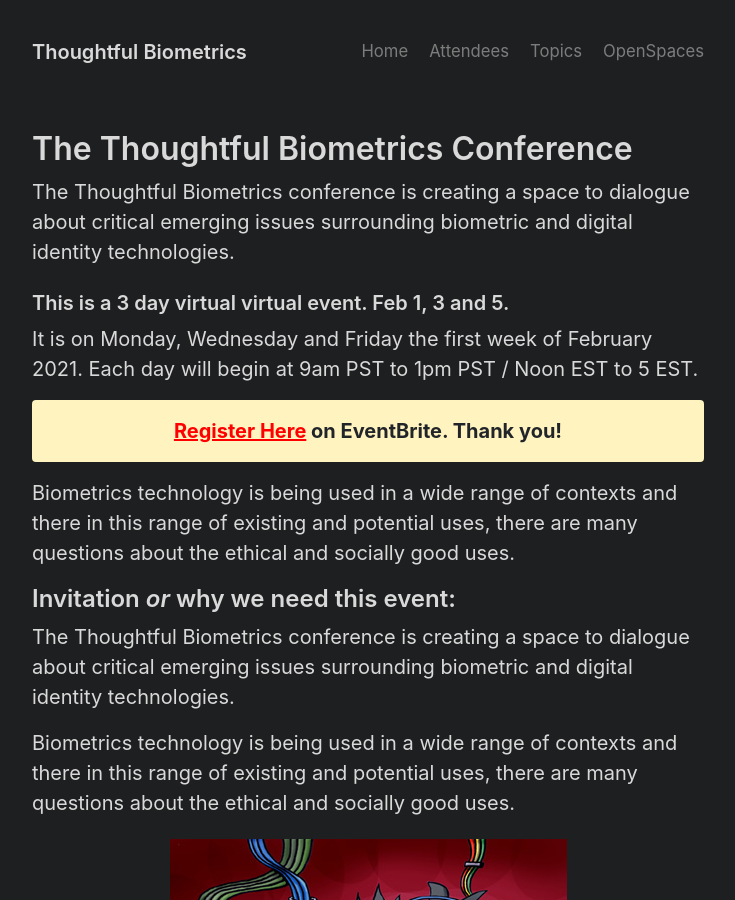
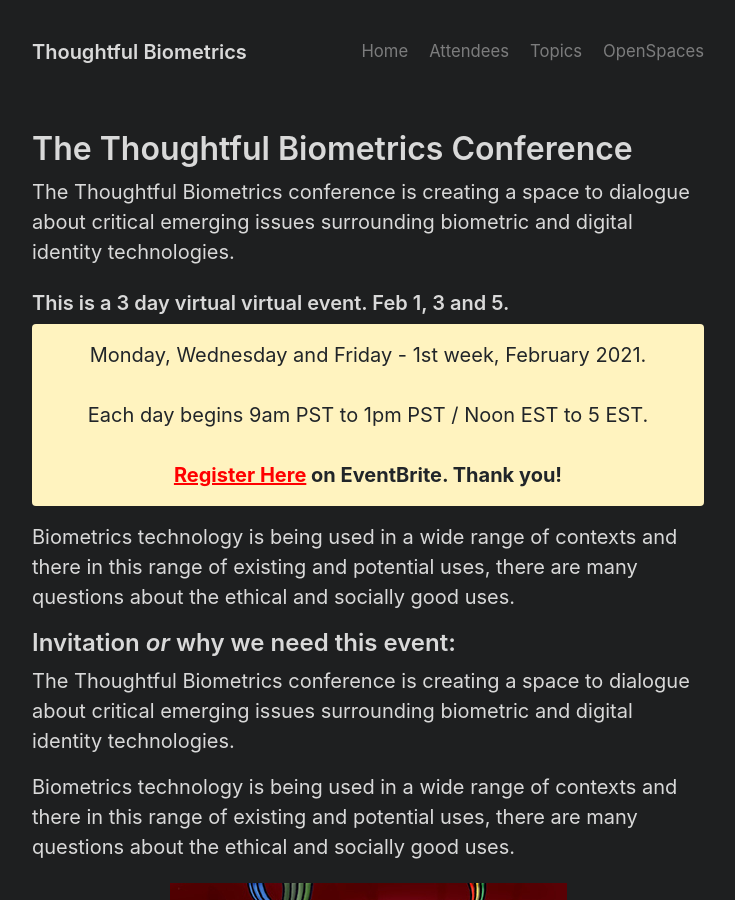
Before and after one commit to thoughtfulbiometrics/thoughtfulbiometrics.github.io, a Jekyll site: the page built from _posts/2020-09-04-thoughtful-biometrics.md, in a window 1280 px wide and 900 px high. Shown: the whole window, without its empty margins (272-1007 px from the left). Built offline with Jekyll 4.4.1, drawn with Linux system fonts in a browser that asks for light colours.

Commit message:
formatting

```diff
--- a/_posts/2020-09-04-thoughtful-biometrics.md
+++ b/_posts/2020-09-04-thoughtful-biometrics.md
@@ -8,10 +8,7 @@ The Thoughtful Biometrics conference is creating a space to dialogue about criti
 
 ### This is a 3 day virtual virtual event. Feb 1, 3 and 5.
 
-It is on Monday, Wednesday and Friday the first week of February 2021.
-Each day will begin at 9am PST to 1pm PST / Noon EST to 5 EST.
-
-<center><b><p class="message"><a href="https://www.eventbrite.com/e/thoughtful-biometrics-workshop-tickets-128532156139" style="color:#FF0000;">Register Here</a> on EventBrite. Thank you!</p></b></center>
+<center><p class="message">Monday, Wednesday and Friday - 1st week, February 2021.<br><br>Each day begins 9am PST to 1pm PST / Noon EST to 5 EST.<br><br><b><a href="https://www.eventbrite.com/e/thoughtful-biometrics-workshop-tickets-128532156139" style="color:#FF0000;">Register Here</a> on EventBrite. Thank you!</b></p></center>
 
 
 Biometrics technology is being used in a wide range of contexts and there in this range of existing and potential uses, there are many questions about the ethical and socially good uses.
```
